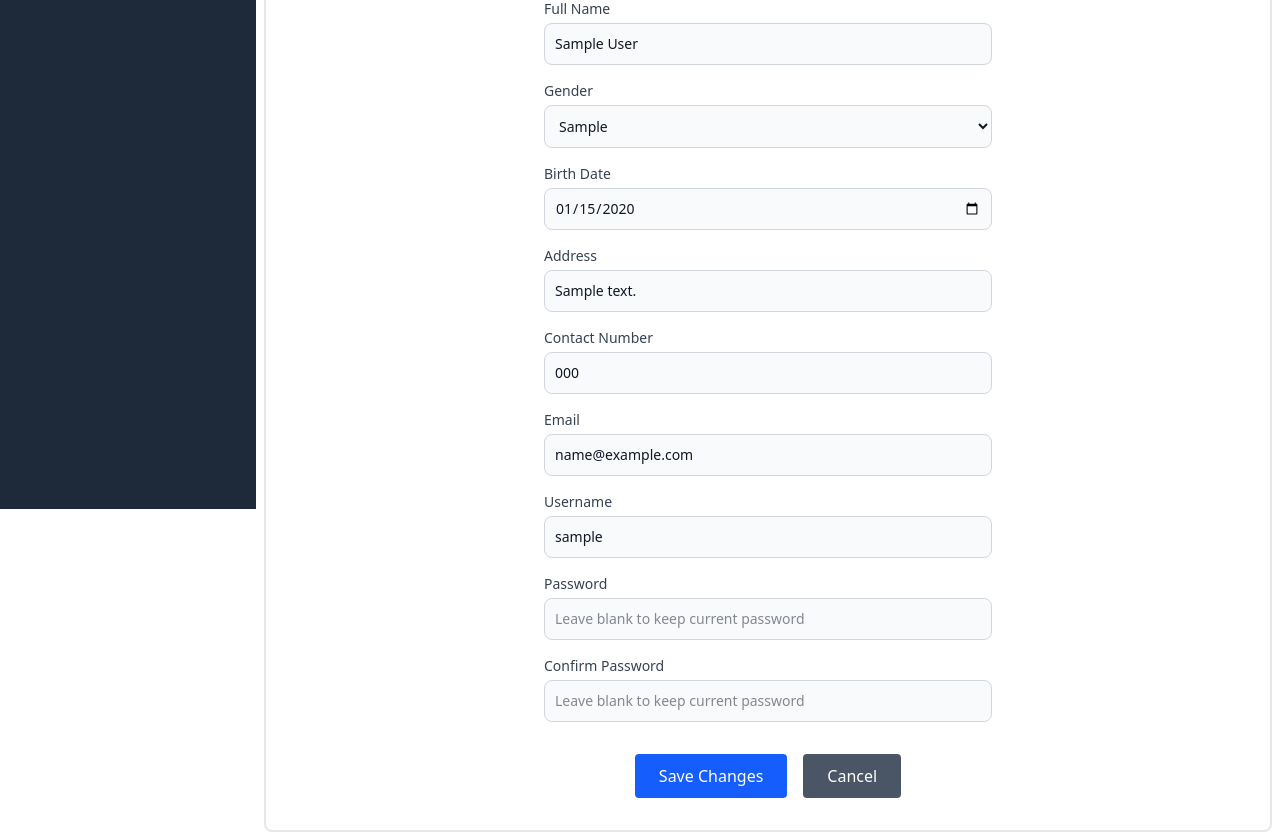
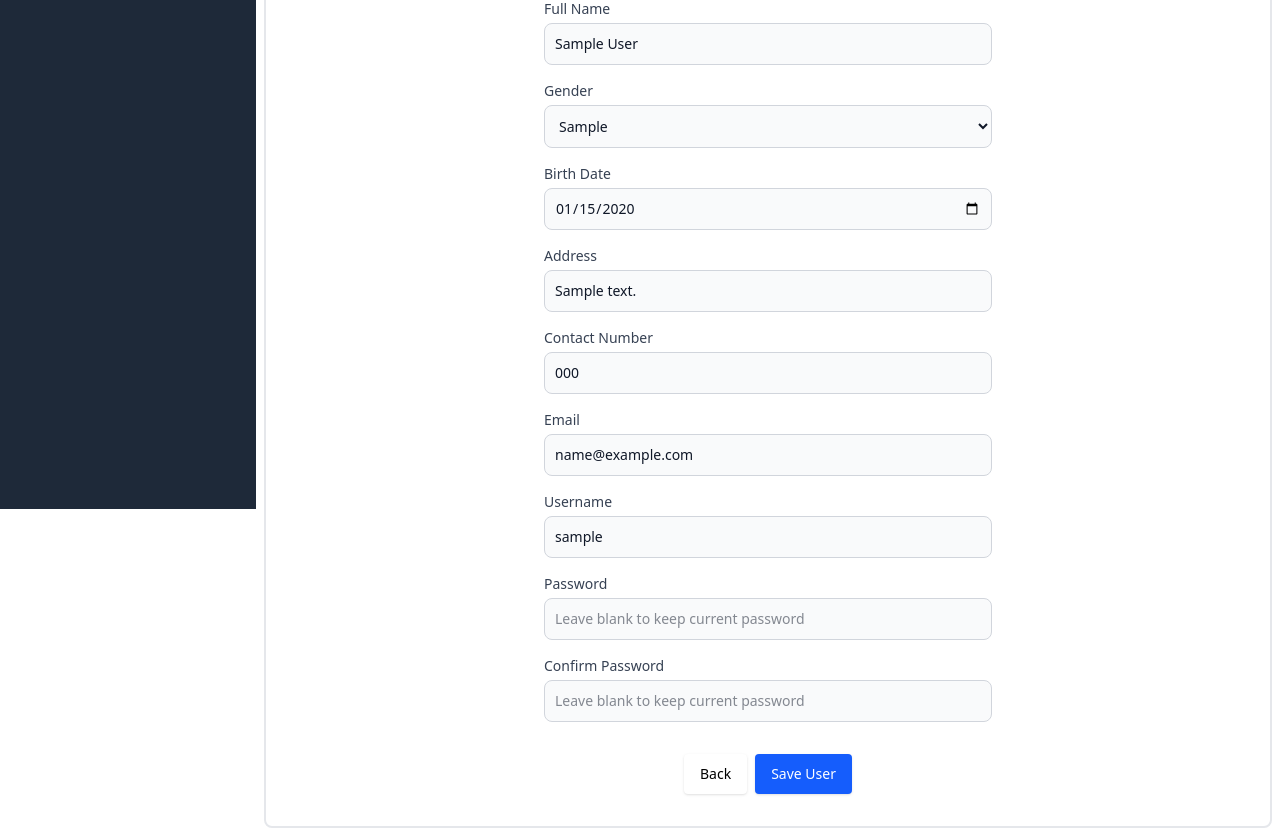
Before and after one commit to LanceOnes/groupthreesite1, a Django app: page /user/edit/1 in a window 1280 px wide. Shown: the part 291-1131 px from the top of the page. Run offline with Django 4.2, Linux system fonts and the light colour scheme; tables that the repository leaves empty hold one stand-in row (values such as "Sample post").

Commit message:
gagana na ang edit kag delete kaso way pa log in
way login

```diff
--- a/crud/static/css/output.css
+++ b/crud/static/css/output.css
@@ -1180,11 +1131,6 @@
   inherits: false;
   initial-value: 0 0 #0000;
 }
-@property --tw-outline-style {
-  syntax: "*";
-  inherits: false;
-  initial-value: solid;
-}
 @layer properties {
   @supports ((-webkit-hyphens: none) and (not (margin-trim: inline))) or ((-moz-orient: inline) and (not (color:rgb(from red r g b)))) {
     *, ::before, ::after, ::backdrop {
@@ -1208,7 +1154,6 @@
       --tw-ring-offset-width: 0px;
       --tw-ring-offset-color: #fff;
       --tw-ring-offset-shadow: 0 0 #0000;
-      --tw-outline-style: solid;
     }
   }
 }
--- a/crud/templates/user/DeleteUser.html
+++ b/crud/templates/user/DeleteUser.html
@@ -9,14 +9,14 @@
 
 
 <div class="pt-20 sm:ml-64 px-4">
-    <form action="/user/delete/{{ gender.gender_id }}" method="post" class="mx-auto w-full md:w-1/3 space-y-4">
+    <form action="/user/delete/{{ user.user_id }}" method="post" class="mx-auto w-full md:w-1/3 space-y-4">
         {% csrf_token %}
       <div>
-        <label for="gender" class="block text-sm font-medium mb-2">User</label>
+        <label for="user" class="block text-sm font-medium mb-2">User</label>
         <input
           type="text"
           class="bg-white px-3 py-2.5 border border-gray-400 text-black block text-sm rounded-sm w-full
-                 focus:outline-none focus:ring-2 focus:ring-blue-600 focus:border-blue-600" name="gender" id="gender" value="{{ gender.gender }}"
+                 focus:outline-none focus:ring-2 focus:ring-blue-600 focus:border-blue-600" name="user" id="user" value="{{ user.full_name }}" readonly
         />
       </div>
       <div class="flex justify-end">
--- a/crud/templates/user/EditUser.html
+++ b/crud/templates/user/EditUser.html
@@ -57,12 +57,10 @@
                     <input type="password" name="confirm_password" class="bg-gray-50 border border-gray-300 text-gray-900 text-sm rounded-lg focus:ring-blue-500 focus:border-blue-500 block w-full p-2.5" placeholder="Leave blank to keep current password">
                 </div>
             </div>
+            <div class="flex items-center justify-center mt-8 mb-4">
+                <a href="/user/list" class="bg-white hover:bg-gray-300 text-sm font-medium text-black px-4 py-2.5 rounded-sm shadow-sm cursor-pointer mr-2">Back</a>
+                <button type="submit" class="bg-blue-600 hover:bg-blue-700 text-sm font-medium text-white px-4 py-2.5 rounded-sm shadow-sm cursor-pointer">Save User</button>
         </form>
-        <div class="flex items-center justify-center mt-8 mb-4">
-            <div class="flex gap-4">
-                <button type="submit" form="edit-form" class="bg-blue-600 px-6 py-2..5 font-medium text-white rounded-sm hover:bg-blue-700 hover:outline-none">Save Changes</button>
-                <a href="/user/list" class="bg-gray-600 px-6 py-2.5 font-medium text-white rounded-sm hover:bg-gray-700 hover:outline-none">Cancel</a>
-            </div>
         </div>
     </div>
 </div>
--- a/crud/templates/user/UsersList.html
+++ b/crud/templates/user/UsersList.html
@@ -55,7 +55,7 @@ Users List
             <td class="px-6 py-4">
               <div class="inline-flex shadow-sm">
                 <a href="/user/edit/{{ user.user_id }}" class=" px-3 py-2.5 font-medium text-sm text-blue-600 hover:underline dark:text-blue-400 hover:outline-none">Edit</a>
-                <a href="#" class=" px-3 py-2.5 font-medium text-sm text-red-600 hover:underline dark:text-red-400 hover:outline-none">Delete</a>
+                <a href="/user/delete/{{ user.user_id }}" class=" px-3 py-2.5 font-medium text-sm text-red-600 hover:underline dark:text-red-400 hover:outline-none">Delete</a>
             </div>
 
            </tr>
--- a/crud/urls.py
+++ b/crud/urls.py
@@ -6,9 +6,10 @@ urlpatterns = [
     path('gender/add', views.add_gender),
     path('gender/edit/<int:genderId>', views.edit_gender),
     path('gender/delete/<int:genderId>', views.delete_gender),
-    path('user/list', views.user_list, name='user_list'),
+
     path('user/add', views.add_user, name='add_user'),
     path('login/', views.login_view, name='login'),
     path('user/edit/<int:userId>', views.edit_user),
-    path('user/list/', views.user_list, name='user_list'),
+    path('user/list/', views.user_list),
+    path('user/delete/<int:userId>', views.delete_user),
 ]
--- a/crud/views.py
+++ b/crud/views.py
@@ -151,7 +151,7 @@ def add_user(request):
         ).save()
 
         messages.success(request, 'User added successfully!')
-        return redirect('/user/add')
+        return redirect('/user/list/')
 
     else:
       genderObj = Genders.objects.all()
@@ -210,3 +210,22 @@ def edit_user(request, userId):
     except Exception as e:
         messages.error(request, f'Error occurred during edit: {e}')
         return redirect('/user/list/')
+
+def delete_user(request, userId):
+    try:
+        if request.method == 'POST':
+            userObj = Users.objects.get(pk=userId)
+            userObj.delete()
+
+            messages.success(request, 'User deleted successfully!')
+            return redirect('/user/list/')
+        else:
+            userObj = Users.objects.get(pk=userId)
+
+            data = {
+                'user': userObj
+            }
+
+            return render(request, 'user/DeleteUser.html', data)
+    except Exception as e:
+        return HttpResponse(f'Error occured during delete user: {e}')
```
Also changed, not shown: other parts of crud/static/css/output.css (+0 -49 lines).
